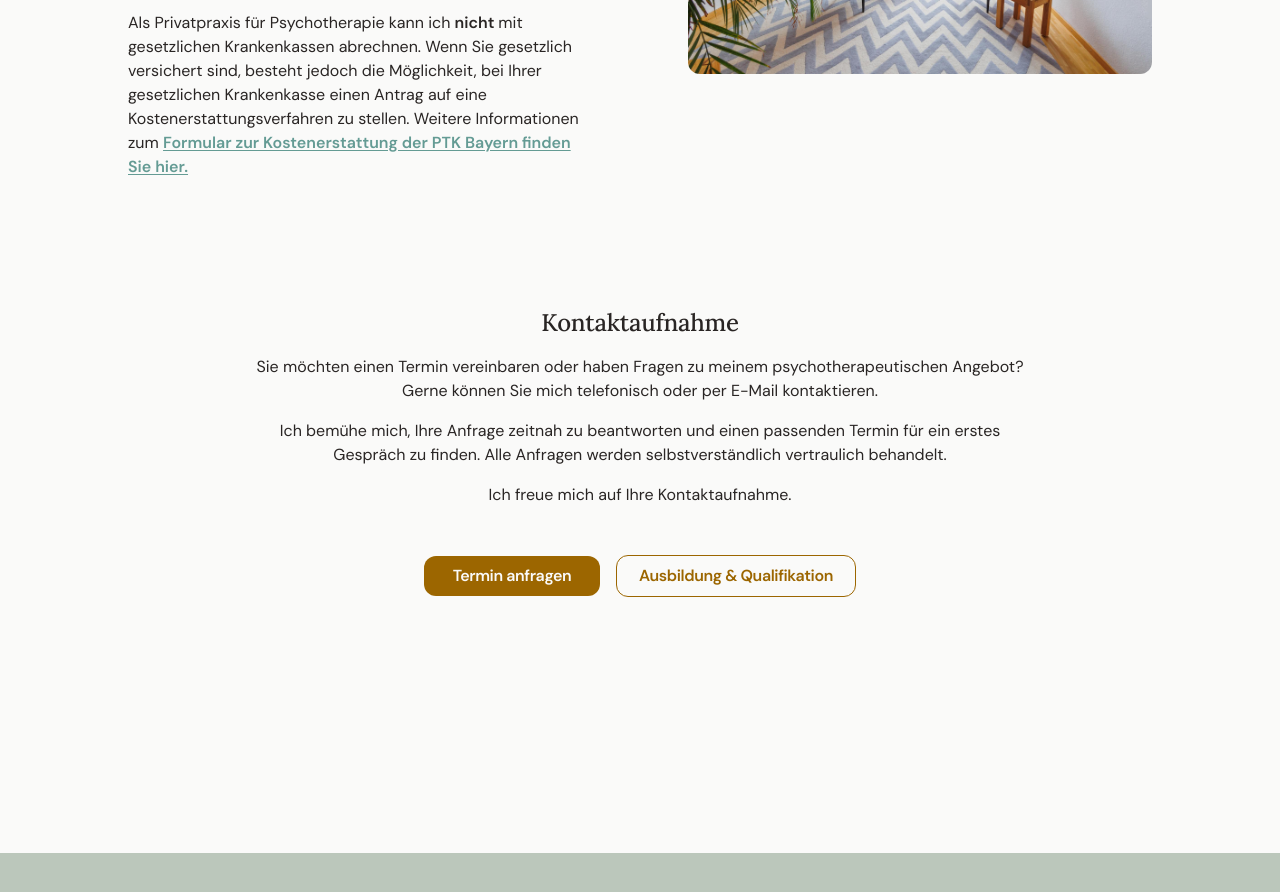
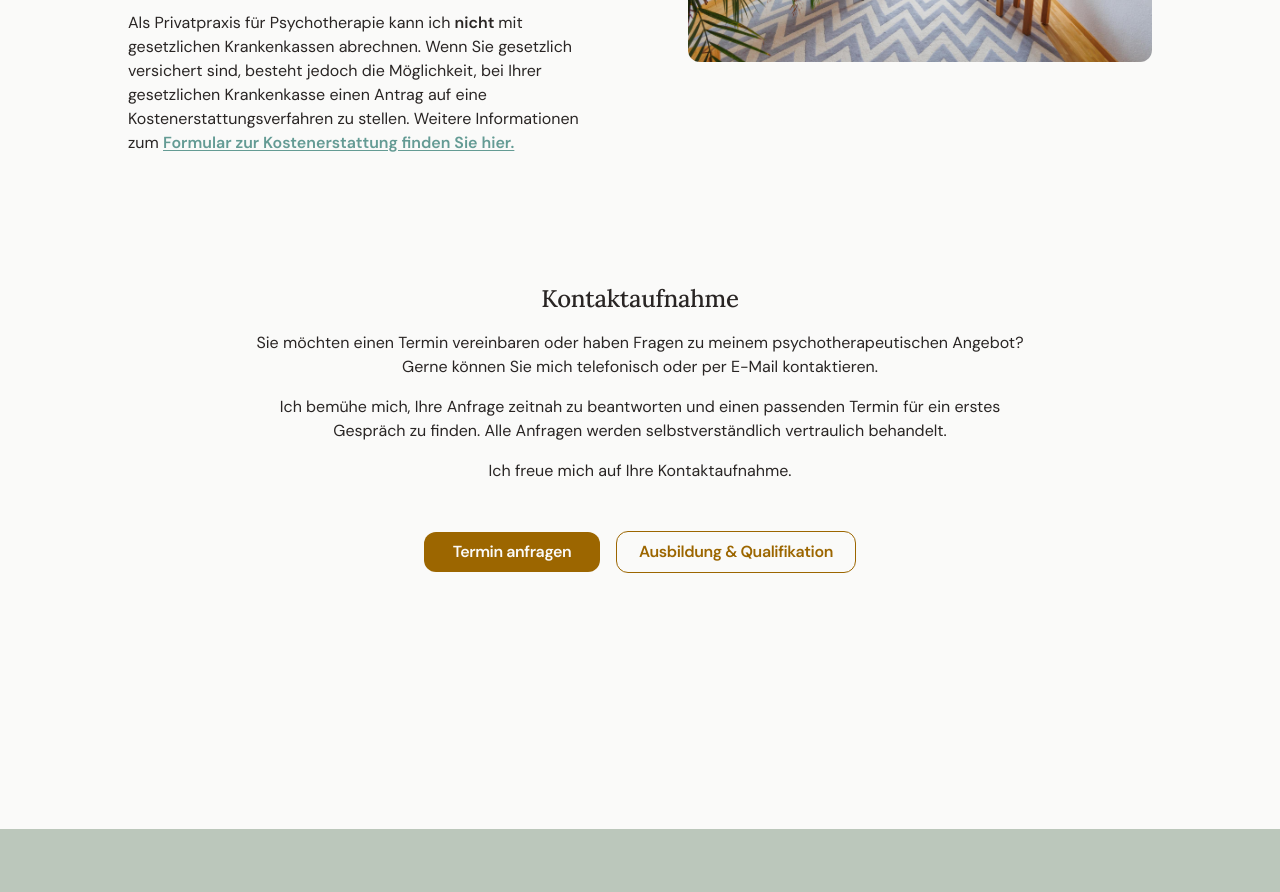
Before and after one commit to dscmari/psychotherapie-r, a Next.js app: page /ablauf-und-kosten in a window 1280 px wide. Shown: the part 2780-3672 px from the top of the page. Built offline with nearby package versions, Linux system fonts and the light colour scheme.

Commit message:
correct kostenerstattung link

```diff
--- a/app/ablauf-und-kosten/page.tsx
+++ b/app/ablauf-und-kosten/page.tsx
@@ -133,7 +133,7 @@ export default function page() {
                   className="text-sage-dark underline underline-offset-2 font-semibold"
                   target="blank_"
                 >
-                  Formular zur Kostenerstattung der PTK Bayern finden Sie hier.
+                  Formular zur Kostenerstattung finden Sie hier.
                 </Link>
               </p>
             </div>
--- a/app/page.tsx
+++ b/app/page.tsx
@@ -247,7 +247,7 @@ export default function Home() {
               className="text-sage-dark underline underline-offset-2 font-semibold"
               target="blank_"
             >
-              Formular zur Kostenerstattung der PTK Bayern erfahren Sie hier.
+              Formular zur Kostenerstattung erfahren Sie hier.
             </Link>
           </p>
           <div className="flex flex-col lg:flex-row items-center gap-4 mt-4">
```
